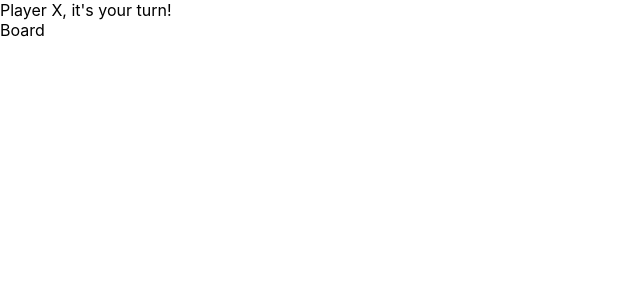
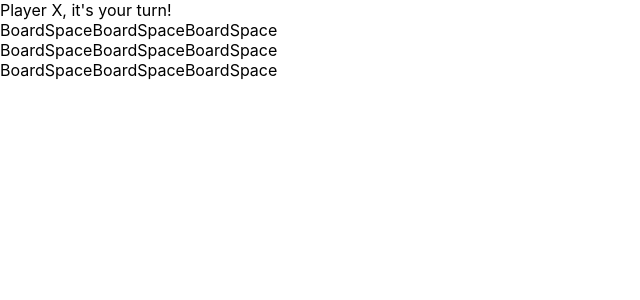
Before and after one commit to mackenziequinnjetton/tic-tac-toe, a React (Create React App) app: page / in a window 1280 px wide. Shown: the top 300 px of the page, without its empty margins (0-640 px from the left). Built offline with nearby package versions, Linux system fonts and the light colour scheme; the HTML template or start-up script is replaced by a standard one.

Commit message:
Update Board

```diff
--- a/src/components/Board/Board.tsx
+++ b/src/components/Board/Board.tsx
@@ -1,8 +1,24 @@
+import { BoardSpace } from "../BoardSpace";
+
 const Board = () => {
   return (
-    <>
-      Board
-    </>
+    <div>
+      <div className="boardRow">
+        <BoardSpace />
+        <BoardSpace />
+        <BoardSpace />
+      </div>
+      <div className="boardRow">
+        <BoardSpace />
+        <BoardSpace />
+        <BoardSpace />
+      </div>
+      <div className="boardRow">
+        <BoardSpace />
+        <BoardSpace />
+        <BoardSpace />
+      </div>
+    </div>
   )
 };
 
```
Also changed, not shown: 1 other file (tests, documents, lock files or other folders).
